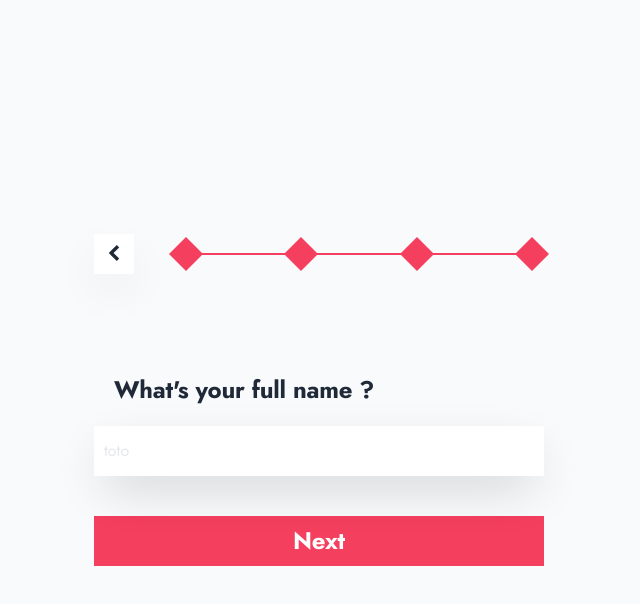
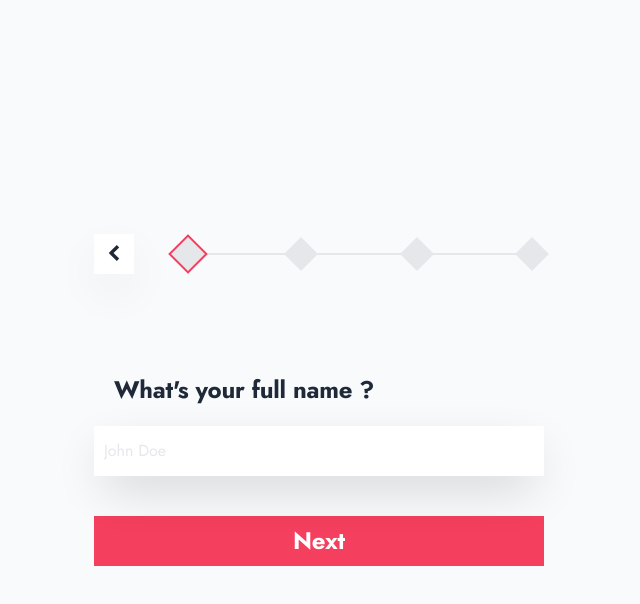
Before and after one commit to baptistehanriat/application-form, a React (Create React App) app: page / in a window 1280 px wide. Both pictures are taken after a click on the button "Start". Shown: the top 604 px of the page, without its empty margins (321-961 px from the left). Built offline with nearby package versions, Linux system fonts and the light colour scheme.

Commit message:
Add InputRadio for the 4th question, improve question typing and ProgressBar now displays progress

```diff
--- a/src/App.tsx
+++ b/src/App.tsx
@@ -1,19 +1,42 @@
-import { cp } from 'fs'
 import React, { useState } from 'react'
-import styled, { CSSProperties } from 'styled-components'
+import styled from 'styled-components'
 import ButtonBack from './components/button/ButtonBack'
 import ButtonPrimary from './components/button/ButtonPrimary'
 import { PrettyInputBase } from './components/input/InputBase'
-import FlexView from './components/layout/FlexView'
+import InputRadio from './components/input/InputRadio'
 import View from './components/layout/View'
 import { Colors } from './components/style/colors'
 import { H1, P1 } from './components/style/texts'
+import ProgressBar from './components/util/ProgressBar'
 
-interface Question {
+interface QuestionBase {
   text: string
-  type: 'shortString' | 'email' | 'phoneNumber' | 'budget'
   answerKey: string
 }
+// | 'emailInput' | 'numberInput' | 'radioButtons'
+interface StringQuestion extends QuestionBase {
+  type: 'StringQuestion'
+  placeholder?: string // used for any xxxInput
+}
+interface EmailQuestion extends QuestionBase {
+  type: 'EmailQuestion'
+  placeholder?: string // used for any xxxInput
+}
+interface NumberQuestion extends QuestionBase {
+  type: 'NumberQuestion'
+  placeholder?: string // used for any xxxInput
+}
+interface RadioButtonsQuestion extends QuestionBase {
+  type: 'RadioButtonsQuestion'
+  placeholder?: string // used for any xxxInput
+  choices: { key: string; text: string }[]
+}
+
+export type Question =
+  | StringQuestion
+  | EmailQuestion
+  | NumberQuestion
+  | RadioButtonsQuestion
 
 function App() {
   const [answers, setAnswers] = useState<Record<string, string>>({})
@@ -26,22 +49,32 @@ function App() {
   const tenantQuestionnaire: Question[] = [
     {
       text: "What's your full name ?",
-      type: 'shortString',
+      type: 'StringQuestion',
       answerKey: 'nameAnswerKey',
+      placeholder: 'John Doe',
     },
     {
       text: "What's your email ?",
-      type: 'email',
+      type: 'EmailQuestion',
       answerKey: 'emailAnswerKey',
+      placeholder: 'john@doe.com',
     },
     {
       text: "What's your phone number ?",
-      type: 'phoneNumber',
+      type: 'NumberQuestion',
       answerKey: 'phoneAnswerKey',
+      placeholder: '123456789',
     },
     {
-      text: 'Select your budget',
-      type: 'budget', // At some point we can have one generic for this one
+      text: 'Some hint on your salary.',
+      type: 'RadioButtonsQuestion',
+      choices: [
+        { key: 'key1', text: '0 - 1.000' },
+        { key: 'key2', text: '1.000 - 2.000' },
+        { key: 'key3', text: '2.000 - 3.000' },
+        { key: 'key4', text: '3.000 - 4.000' },
+        { key: 'key5', text: 'Over 4.000' },
+      ],
       answerKey: 'budgetAnswerKey',
     },
   ]
@@ -71,28 +104,28 @@ function App() {
     }
   }
 
-  console.log(answers)
   return (
     <Container>
       <InnerContainer>
         {questionnaireStatus === 'ready' && (
           <>
             <H1 style={{ marginBottom: 50 }}>Ready to join us ? 🚀</H1>
-            <View style={{ alignItems: 'flex-end' }}>
             <ButtonPrimary
               label="Start"
               onClick={() => {
                 setQuestionnaireStatus('ongoing')
               }}
             />
-            </View>
           </>
         )}
         {questionnaireStatus === 'ongoing' && (
           <>
             <View style={{ flexDirection: 'row' }}>
               <ButtonBack style={{ marginRight: 40 }} onClick={onGoBack} />
-              <ProgressBar questions={tenantQuestionnaire} />
+              <ProgressBar
+                currentIndex={index}
+                questions={tenantQuestionnaire}
+              />
             </View>
 
             <QuestionField
@@ -128,73 +161,45 @@ function App() {
 function QuestionField(props: QuestionFieldProps) {
   const keyDownHandler = (event: React.KeyboardEvent<HTMLInputElement>) => {
     if (event.code === 'Enter') {
+      // could add the enter event
     }
+  }
+
+  const validatePhoneFormat = (phone: string) => {
+    return /^\d+$/.test(phone)
   }
 
   const validateEmailFormat = (email: string) => {
     return /^[a-zA-Z0-9]+@[a-zA-Z0-9]+\.[A-Za-z]+$/.test(email)
   }
 
+  // switch (QuestionField.type) {
+  //   case 'stringQuestion':
+  //     return <StringQuestion question={question} />
+  // }
+
   return (
     <View style={{ marginBottom: 40, marginTop: 100 }}>
       <P1 style={{ marginLeft: 20, marginBottom: 20 }}>
         {props.question.text}
       </P1>
+      {props.question.type === 'RadioButtonsQuestion' && (
+        <InputRadio
+          choices={props.question.choices!}
+          onChange={props.onChange}
+        />
+      )}
+      {(props.question.type === 'StringQuestion' ||
+        props.question.type === 'EmailQuestion' ||
+        props.question.type === 'NumberQuestion') && (
         <PrettyInputBase
-        type="email"
-        placeholder="toto"
+          type={props.question.type}
+          placeholder={props.question.placeholder}
           onKeyDown={keyDownHandler}
           value={props.answer || ''}
           onChange={(e) => props.onChange(e.target.value)}
-      ></PrettyInputBase>
-    </View>
-  )
-}
-
-function ProgressBar(props: { questions: Question[] }) {
-  return (
-    <View
-      style={{
-        flexDirection: 'row',
-        flex: 1,
-        justifyContent: 'space-between',
-        // alignItems: 'center',
-      }}
-    >
-      {props.questions.map((question, index) => {
-        const isExtremity = index === props.questions.length - 1
-        return (
-          <View
-            key={question.answerKey}
-            style={{
-              flexDirection: 'row',
-              flex: isExtremity ? 0 : 1,
-              alignItems: 'center',
-            }}
-          >
-            <View
-              style={{
-                height: 24,
-                width: 24,
-                zIndex: 2,
-                transform: 'rotate(45deg)',
-                backgroundColor: Colors.Primary500,
-              }}
         />
-            {!isExtremity && (
-              <View
-                style={{
-                  height: 2,
-                  flex: 1,
-                  zIndex: 1,
-                  width: '100%',
-                  backgroundColor: Colors.Primary500,
-                }}
-              ></View>
       )}
-          </View>
-        )
-      })}
     </View>
   )
 }
@@ -217,7 +222,7 @@ const Container = styled(View)`
 const InnerContainer = styled(View)`
   flex: 1;
   justify-content: center;
-  max-width: 450px;
+  width: 450px; // use breakpoint CSS
 `
 
 export default App
--- a/src/components/button/ButtonBack.tsx
+++ b/src/components/button/ButtonBack.tsx
@@ -22,10 +22,9 @@ const Container = styled.button`
   justify-content: center;
   align-content: center;
   align-items: center;
-  padding: 0;
+  padding: 0px;
   cursor: pointer;
   border: none;
-
   :hover {
     background-color: ${Colors.Slate100};
   }
--- a/src/components/input/InputBase.tsx
+++ b/src/components/input/InputBase.tsx
@@ -1,26 +1,5 @@
-import { useState } from 'react'
 import styled from 'styled-components'
-import View from '../layout/View'
 import { Colors } from '../style/colors'
-import { Hint } from '../style/texts'
-
-export default function InputBase(props: InputBaseProps) {
-  const [value, setValue] = useState('')
-  return (
-    <View style={{ width: '100%' }}>
-      <PrettyInputBase
-        value={value}
-        onChange={(e) => setValue(e.target.value)}
-      />
-      <Hint>{props.hint}</Hint>
-    </View>
-  )
-}
-
-interface InputBaseProps {
-  hint?: string
-  onComplete(value: string): void
-}
 
 export const PrettyInputBase = styled.input`
   font-family: Jost;
@@ -28,7 +7,6 @@ export const PrettyInputBase = styled.input`
   height: 50px;
   max-width: 450px;
   border: none;
-  min-width: 450px;
   box-shadow: rgba(0, 0, 0, 0.2) 0px 18px 50px -10px;
   padding: 0 10px 0 10px;
   color: ${Colors.Grey800};
--- /dev/null
+++ b/src/components/input/InputRadio.tsx
@@ -0,0 +1,89 @@
+import View from '../layout/View'
+import { CSSProperties, ReactNode, useState } from 'react'
+import { Colors } from '../style/colors'
+import { P1 } from '../style/texts'
+
+interface InputRadioProps {
+  choices: Array<{ key: string; text: string }>
+  onChange(value: string): void
+  defaultValue?: string
+  minWidth?: number
+  label?: string
+  style?: CSSProperties
+}
+
+export default function InputRadio(props: InputRadioProps) {
+  const [checkedValue, setCheckedValue] = useState(props.defaultValue)
+  return (
+    <View style={props.style}>
+      {props.choices.map((value) => (
+        <View
+          key={value.key}
+          style={{
+            flexDirection: 'row',
+            alignItems: 'center',
+            margin: '8px 0 8px 0',
+          }}
+        >
+          <Checkbox
+            checked={value.key === checkedValue}
+            onClick={() => {
+              setCheckedValue(value.key)
+              props.onChange(value.text)
+            }}
+          >
+            <P1 style={{ marginLeft: 15, textAlign: 'left' }}>{value.text}</P1>
+          </Checkbox>
+        </View>
+      ))}
+    </View>
+  )
+}
+
+function Checkbox(props: {
+  checked: boolean
+  onClick(): void
+  style?: CSSProperties
+  children?: ReactNode
+}) {
+  return (
+    <button
+      type="button"
+      onClick={props.onClick}
+      style={{
+        ...props.style,
+        backgroundColor: 'transparent',
+        border: 'none',
+        display: 'flex',
+        alignItems: 'flex-start',
+        cursor: 'pointer',
+      }}
+    >
+      <View
+        style={{
+          display: 'flex',
+          alignItems: 'center',
+          justifyContent: 'center',
+          width: 24,
+          height: 24,
+          border: `3px solid ${Colors.Primary500}`,
+          flex: 'none',
+          backgroundColor: 'transparent',
+        }}
+      >
+        <View
+          className="ease-out-animation"
+          style={{
+            width: 18,
+            flex: 'none',
+            height: 18,
+            opacity: props.checked ? 1 : 0,
+            transform: props.checked ? 'scale(1)' : 'scale(0.5)',
+            backgroundColor: Colors.Primary500,
+          }}
+        />
+      </View>
+      {props.children}
+    </button>
+  )
+}
--- /dev/null
+++ b/src/components/util/ProgressBar.tsx
@@ -0,0 +1,82 @@
+import React from 'react'
+import styled from 'styled-components'
+import { Question } from '../../App'
+import View from '../layout/View'
+import { Colors } from '../style/colors'
+
+export default function ProgressBar(props: {
+  questions: Question[]
+  currentIndex: number
+}) {
+  return (
+    <View
+      style={{
+        flexDirection: 'row',
+        flex: 1,
+        justifyContent: 'space-between',
+      }}
+    >
+      {props.questions.map((question, index) => {
+        const isExtremity = index === props.questions.length - 1
+        console.log('index, CurrentIndex', index, props.currentIndex)
+        return (
+          <View
+            key={question.answerKey}
+            style={{
+              flexDirection: 'row',
+              flex: isExtremity ? 0 : 1,
+              alignItems: 'center',
+            }}
+          >
+            {index < props.currentIndex && (
+              <>
+                <DotDone />
+                <LineDone />
+              </>
+            )}
+            {index === props.currentIndex && (
+              <>
+                <DotFocus />
+                <Line />
+              </>
+            )}
+            {index > props.currentIndex && (
+              <>
+                <Dot />
+                <Line />
+              </>
+            )}
+          </View>
+        )
+      })}
+    </View>
+  )
+}
+
+const Line = styled(View)`
+  height: 2px;
+  flex: 1;
+  z-index: 1;
+  width: 100%;
+  background-color: ${Colors.Grey100};
+`
+
+const LineDone = styled(Line)`
+  background-color: ${Colors.Primary500};
+`
+
+const Dot = styled(View)`
+  height: 24px;
+  width: 24px;
+  z-index: 2;
+  transform: rotate(45deg);
+  background-color: ${Colors.Grey100};
+`
+
+const DotFocus = styled(Dot)`
+  border: 2px solid ${Colors.Primary500};
+`
+
+const DotDone = styled(Dot)`
+  background-color: ${Colors.Primary500};
+`
```
Lines whose indentation alone changed are shown as unchanged.
